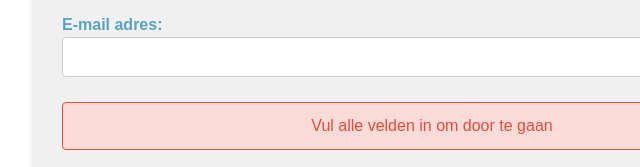
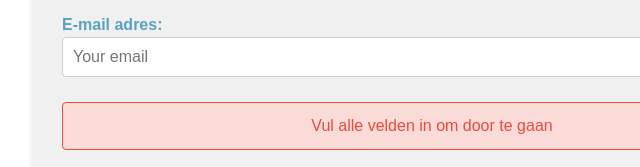
Before and after one commit to Sitecom244/409-calculator, a plain HTML site: page index.html in a window 1280 px wide. Shown: the part 592-759 px from the top of the page, 208-848 px from the left. Drawn offline with Linux system fonts and the light colour scheme.

Commit message:
Update index.html

```diff
--- a/index.html
+++ b/index.html
@@ -202,7 +202,7 @@
             <input type="tel" id="phone-number" name="phone-number" required>
 
             <label for="email-address">E-mail adres:</label>
-            <input type="email" id="email-address" name="email-address" required>
+            <input type="email" name="email" placeholder="Your email" required>
 
             <input type="hidden" id="unit-price" name="unit-price">
             <input type="hidden" id="total-price" name="total-price">
```
